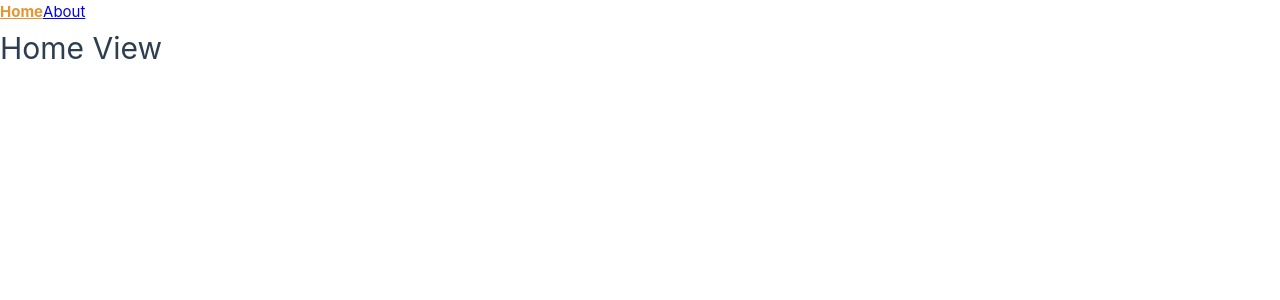
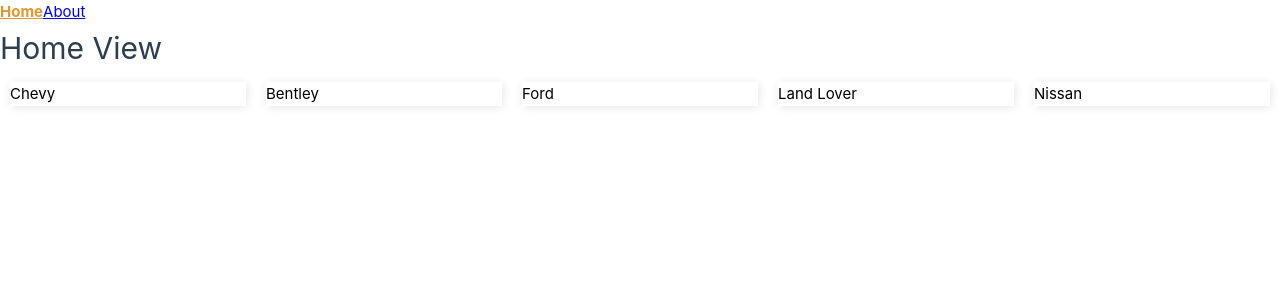
Before and after one commit to phpnajmul/RouterVueLearning, a Vue app: page / in a window 1280 px wide. Shown: the top 300 px of the page. Built offline with nearby package versions, Linux system fonts and the light colour scheme.

Commit message:
Complete dynamic product id

```diff
--- /dev/null
+++ b/src/data/cars.json
@@ -0,0 +1,33 @@
+[
+  {
+    "id": 1,
+    "name": "Chevy",
+    "price": "15000",
+    "year": "2015"
+  },
+  {
+    "id": 2,
+    "name": "Bentley",
+    "price": "215000",
+    "year": "2021"
+  },
+  {
+    "id": 3,
+    "name": "Ford",
+    "price": "5000",
+    "year": "2005"
+  },
+  {
+    "id": 4,
+    "name": "Land Lover",
+    "price": "85000",
+    "year": "2019"
+  },
+  {
+    "id": 5,
+    "name": "Nissan",
+    "price": "25000",
+    "year": "2019"
+  }
+
+]
--- a/src/router/index.js
+++ b/src/router/index.js
@@ -4,6 +4,7 @@
 import {createRouter, createWebHistory} from "vue-router";
 import HomeView from "@/views/HomeView.vue";
 import AboutView from "@/views/AboutView.vue";
+import CarView from "@/views/CarView.vue";
 
 const router = createRouter({
     history: createWebHistory(import.meta.env.BASE_URL),
@@ -17,7 +18,13 @@
             path: "/about",
             name: "about",
             component: AboutView
+        },
+        {
+            path: "/cars/:id",
+            name: "car",
+            component: CarView
         }
+
     ]
 })
 
--- /dev/null
+++ b/src/views/CarView.vue
@@ -0,0 +1,22 @@
+<script setup>
+  import {useRoute} from "vue-router";
+  import cars from "../data/cars.json"
+
+  const route = useRoute()
+
+  const car = cars.find(c => c.id === parseInt(route.params.id))
+
+</script>
+
+<template>
+<div>
+  <h1>Car View</h1>
+  <p>{{car.name}}</p>
+  <p>{{car.price}}</p>
+  <p>{{car.year}}</p>
+</div>
+</template>
+
+<style scoped>
+
+</style>
--- a/src/views/HomeView.vue
+++ b/src/views/HomeView.vue
@@ -1,13 +1,29 @@
 <script setup>
+import cars from "../data/cars.json"
 
 </script>
 
 <template>
   <div>
     <h1>Home View</h1>
+    <div class="cars">
+      <RouterLink :to="`/cars/${car.id}`" v-for="car in cars" :key="car.id" href="">
+        {{ car.name }}
+      </RouterLink>
+    </div>
   </div>
 </template>
 
 <style scoped>
+  .cars {
+    display: flex;
+  }
 
+  .cars a {
+    text-decoration: none;
+    color: black;
+    width: 100%;
+    box-shadow: 1px 1px 10px rgba(0,0,0,0.100);
+    margin: 10px;
+  }
 </style>
```
